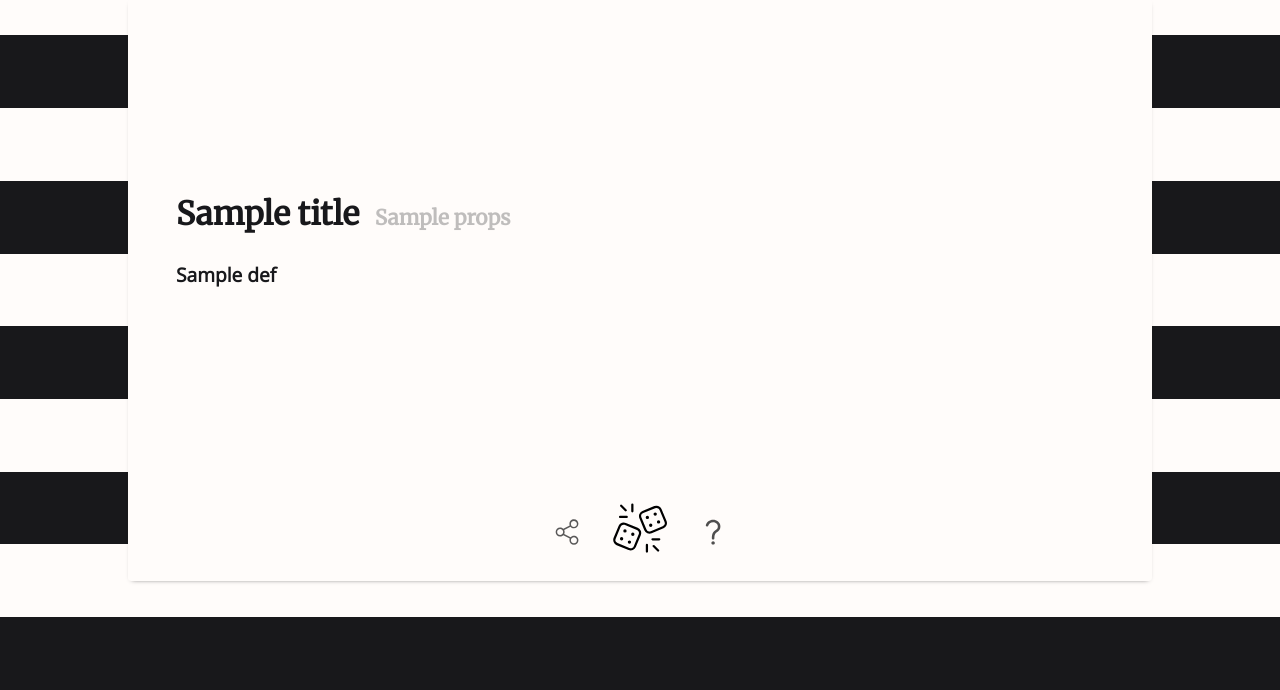
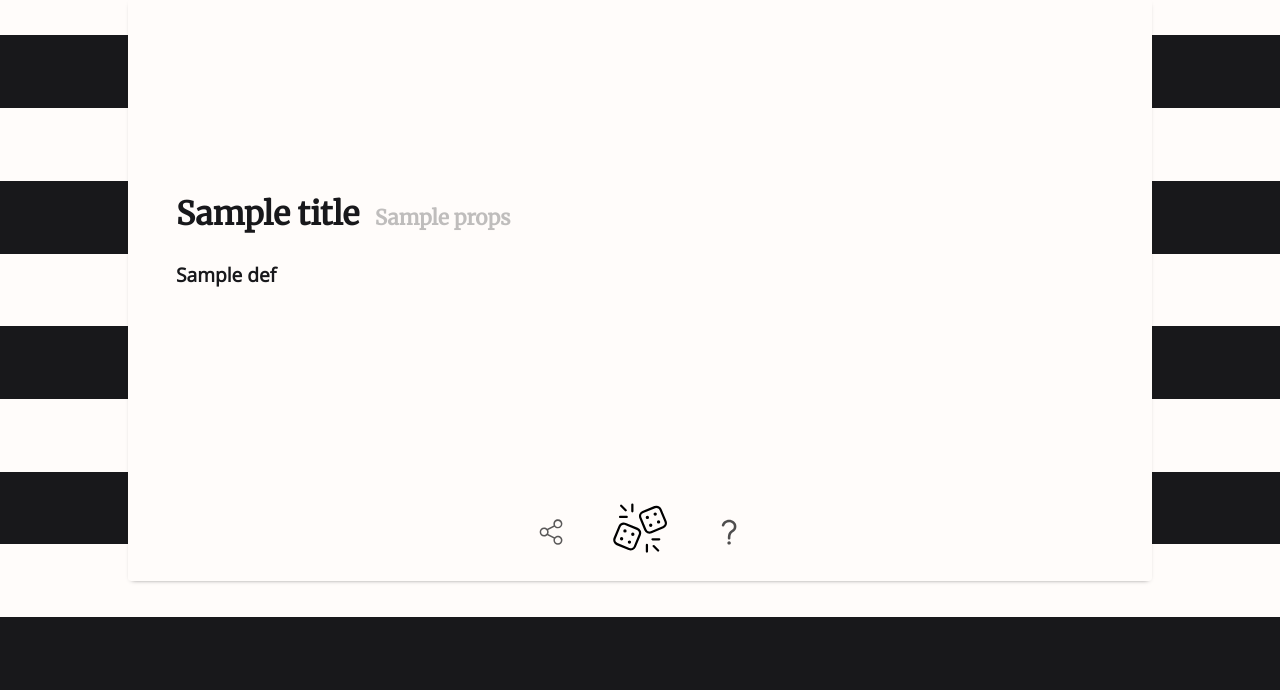
Before and after one commit to danakim/parnaie, a Flask app: template parnaie/templates/index.html in a window 1280 px wide. Shown: the part 110-800 px from the top of the page. Run offline with Flask 2, Linux system fonts and the light colour scheme; the template is opened without the code that fills it: most values are stand-ins (such as "Sample title", 1, 10 or a date in 2020).

Commit message:
More horizontal spacing for buttons

```diff
--- a/parnaie/assets/styles.css
+++ b/parnaie/assets/styles.css
@@ -741,6 +741,7 @@ body {
 .side-btn {
   width: 3.5rem;
   height: 3.5rem;
+  margin: 0 1rem;
   display: flex;
   justify-content: space-around;
   flex-direction: row;
```
